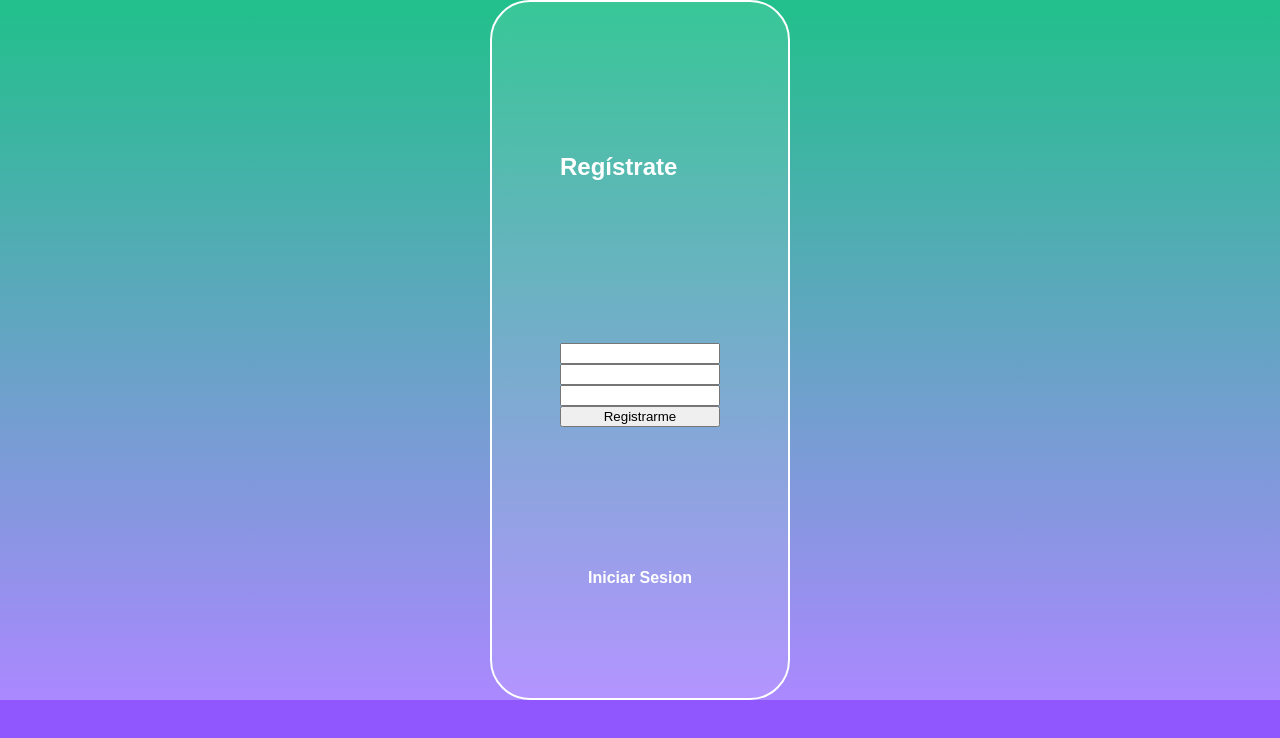
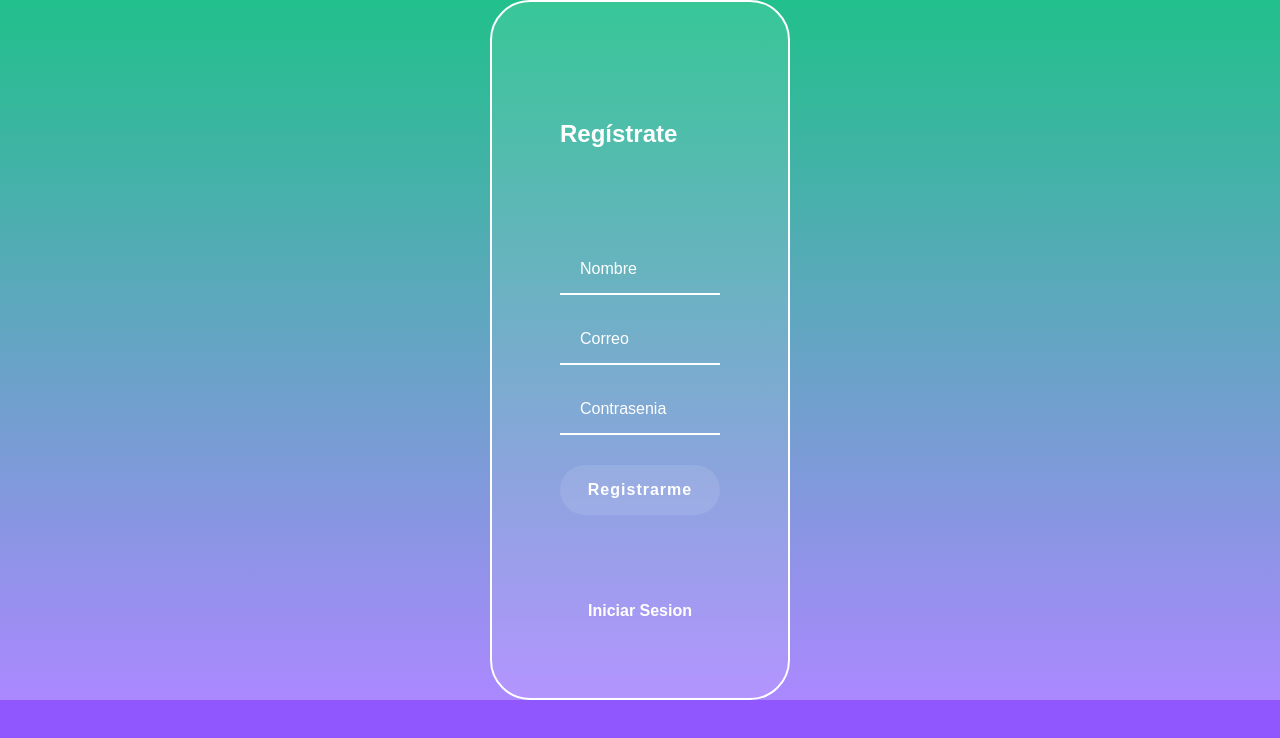
Before and after one commit to GitEdy2/PlatziVideo, a React app: page /register in a window 1280 px wide. Shown: the top 738 px of the page. Built offline with nearby package versions, Linux system fonts and the light colour scheme; the HTML template or start-up script is replaced by a standard one; a web font is replaced by a local one.

Commit message:
Cambios  className para input y buttons containers

```diff
--- a/src/components/Search.jsx
+++ b/src/components/Search.jsx
@@ -4,7 +4,7 @@ import '../assets/styles/components/Search.scss';
 const Search = () => (
     <section className="main">
         <h2 className="main__title">¿Qué quieres ver hoy?</h2>
-        <input className="input" type="text" placeholder="Buscar..."/>
+        <input className="main__input" type="text" placeholder="Buscar..."/>
     </section>
 );
 
--- a/src/containers/Login.jsx
+++ b/src/containers/Login.jsx
@@ -9,9 +9,9 @@ const Login = () => (
     <section className="login__container">
         <h2>Inicia sesión</h2>
         <form className="login__container--form">
-            <input className="input" type="text" placeholder="Correo"/>
-            <input className="input" type="password" placeholder="Contraseña"/>
-            <button className="button">Iniciar sesión</button>
+            <input className="login__container--input" type="text" placeholder="Correo"/>
+            <input className="login__container--input" type="password" placeholder="Contraseña"/>
+            <button className="login__container--button">Iniciar sesión</button>
             <div className="login__container--remember-me">
                 <label>
                     <input type="checkbox" id="cbox1" value="first_checkbox"/>Recuérdame
--- a/src/containers/Register.jsx
+++ b/src/containers/Register.jsx
@@ -8,10 +8,10 @@ const Register = () => (
                 <h2>Regístrate</h2>
 
                 <form class="register__container--form">
-                    <input class="input" type="text" placeholder="Nombre"/>
-                    <input class="input" type="text" placeholder="Correo"/>
-                    <input class="input" type="password" placeholder="Contrasenia"/>
-                    <button class="button">Registrarme</button>
+                    <input class="register__container--input" type="text" placeholder="Nombre"/>
+                    <input class="register__container--input" type="text" placeholder="Correo"/>
+                    <input class="register__container--input" type="password" placeholder="Contrasenia"/>
+                    <button class="register__container--button">Registrarme</button>
 
                 </form>
 
```
